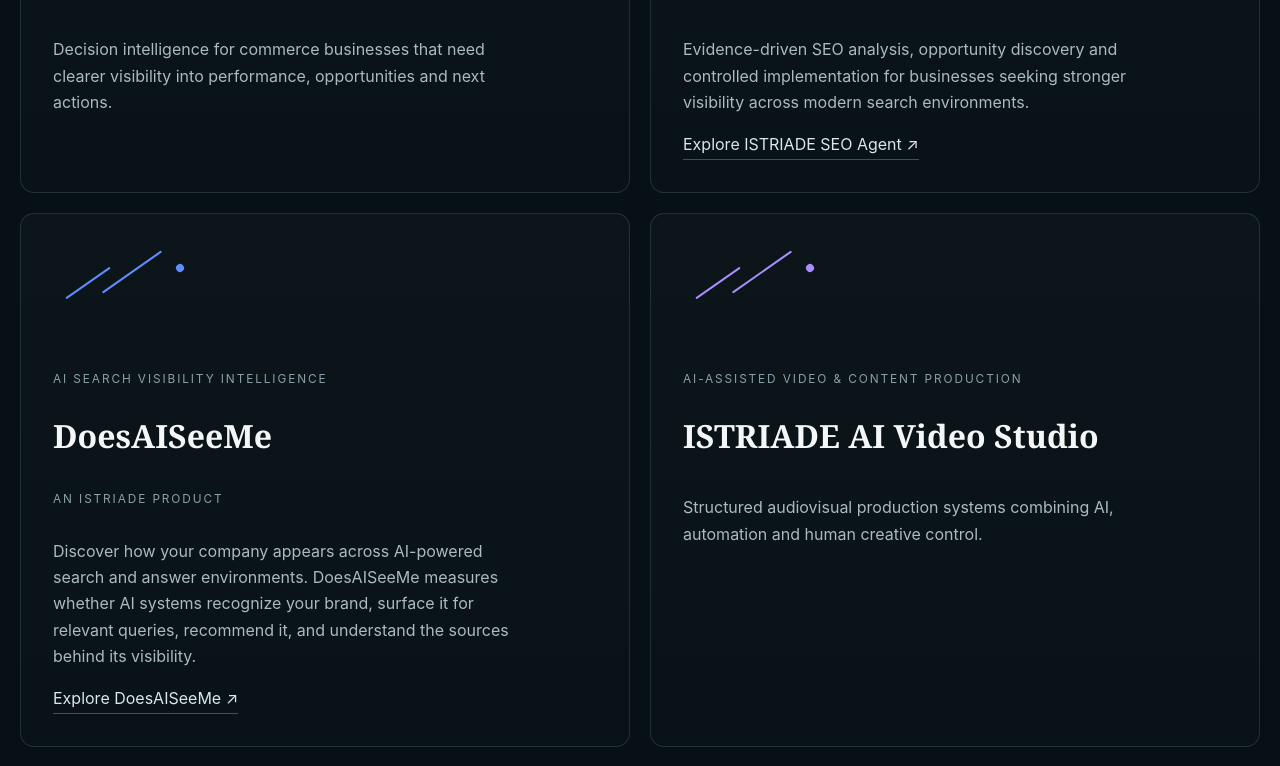
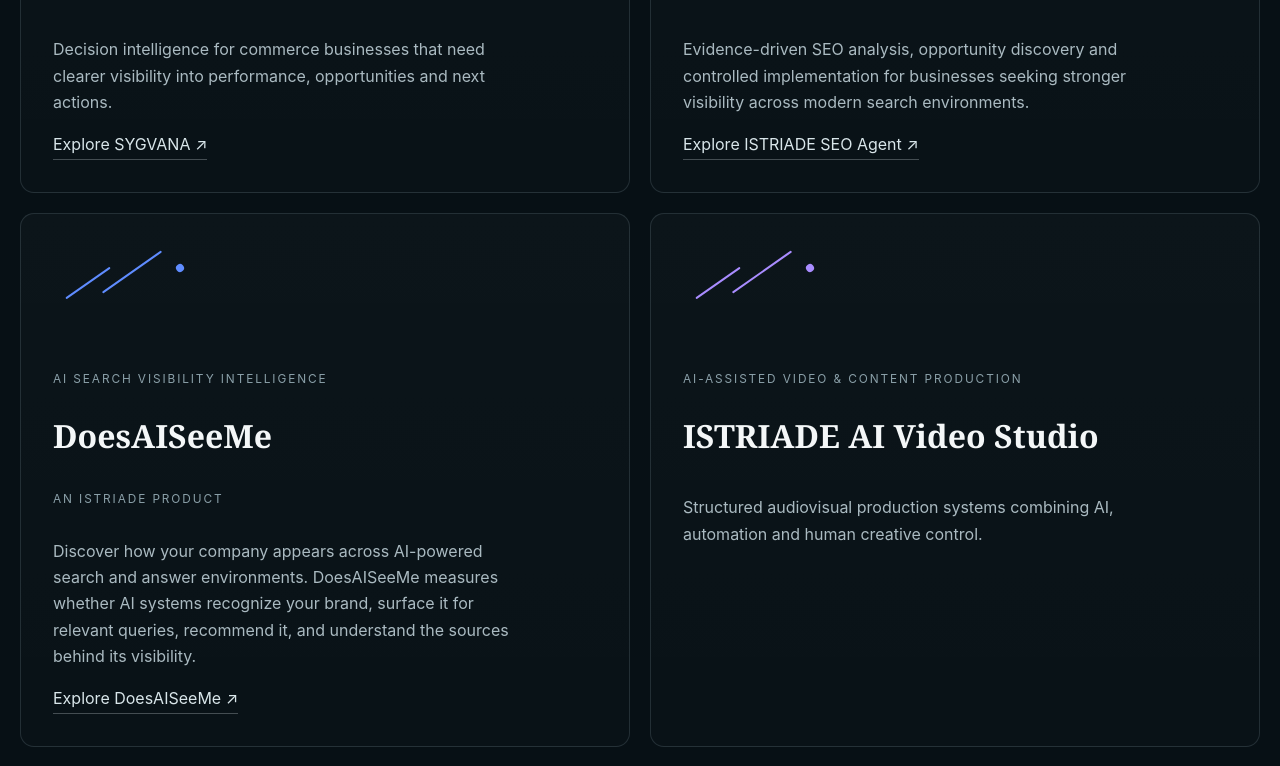
Before and after one commit to Abaco3300/istriade-web, a Next.js app: page /products in a window 1280 px wide. Shown: the part 1160-1926 px from the top of the page. Built offline with nearby package versions, Linux system fonts and the light colour scheme.

Commit message:
Publish SYGVANA corporate link
Expose the already-published SYGVANA informational site from the ISTRIADE corporate product registry only.

```diff
--- a/data/products.ts
+++ b/data/products.ts
@@ -25,8 +25,8 @@ export const products: ProductRecord[] = [
     accent: "cyan",
     featured: true,
     cardEnabled: true,
-    externalLinkEnabled: false,
-    websiteUrl: null,
+    externalLinkEnabled: true,
+    websiteUrl: "https://sygvana-web.vercel.app",
     intendedDomain: "https://sygvana.com",
     publicStatusLabel: null,
     order: 1,
```
